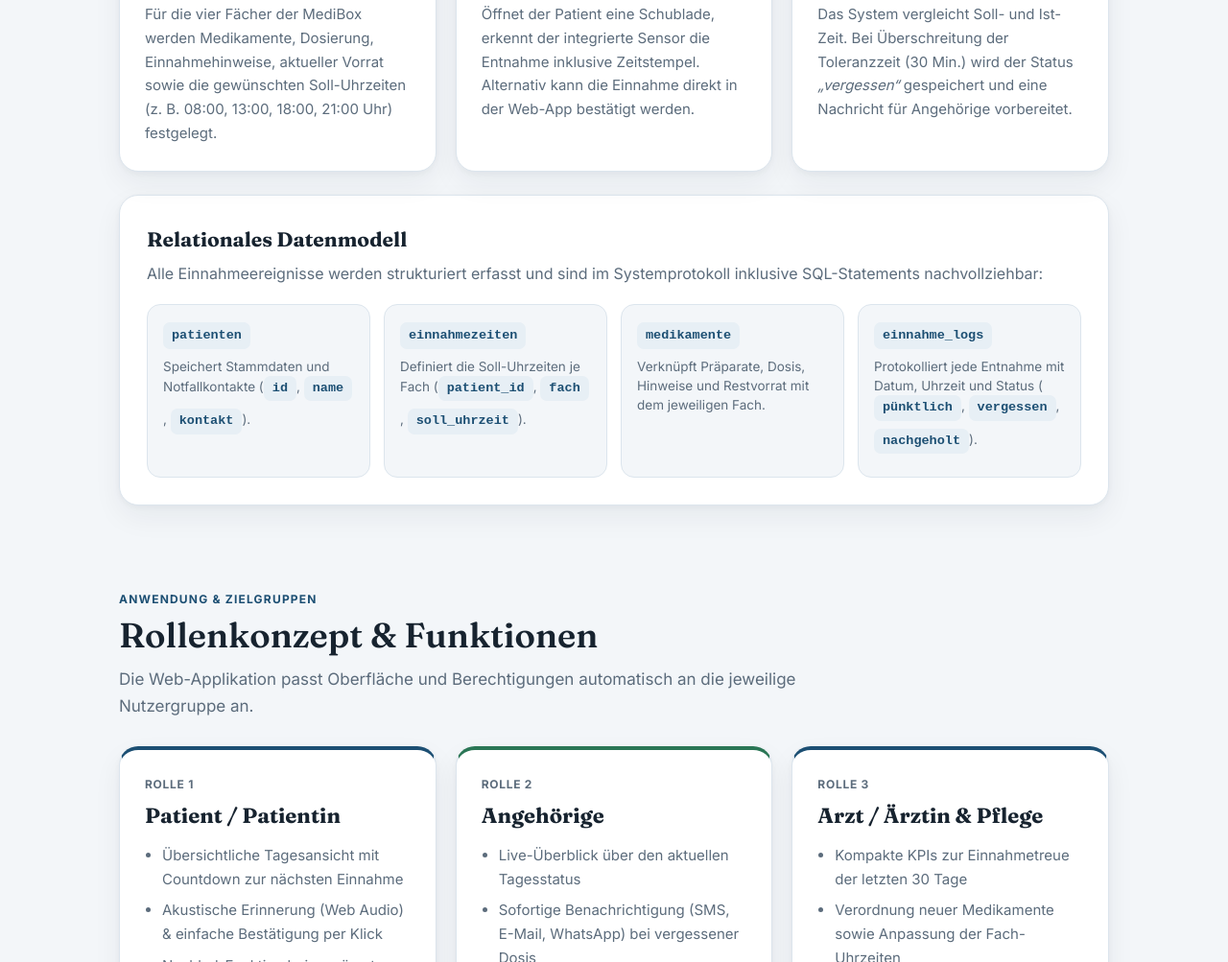
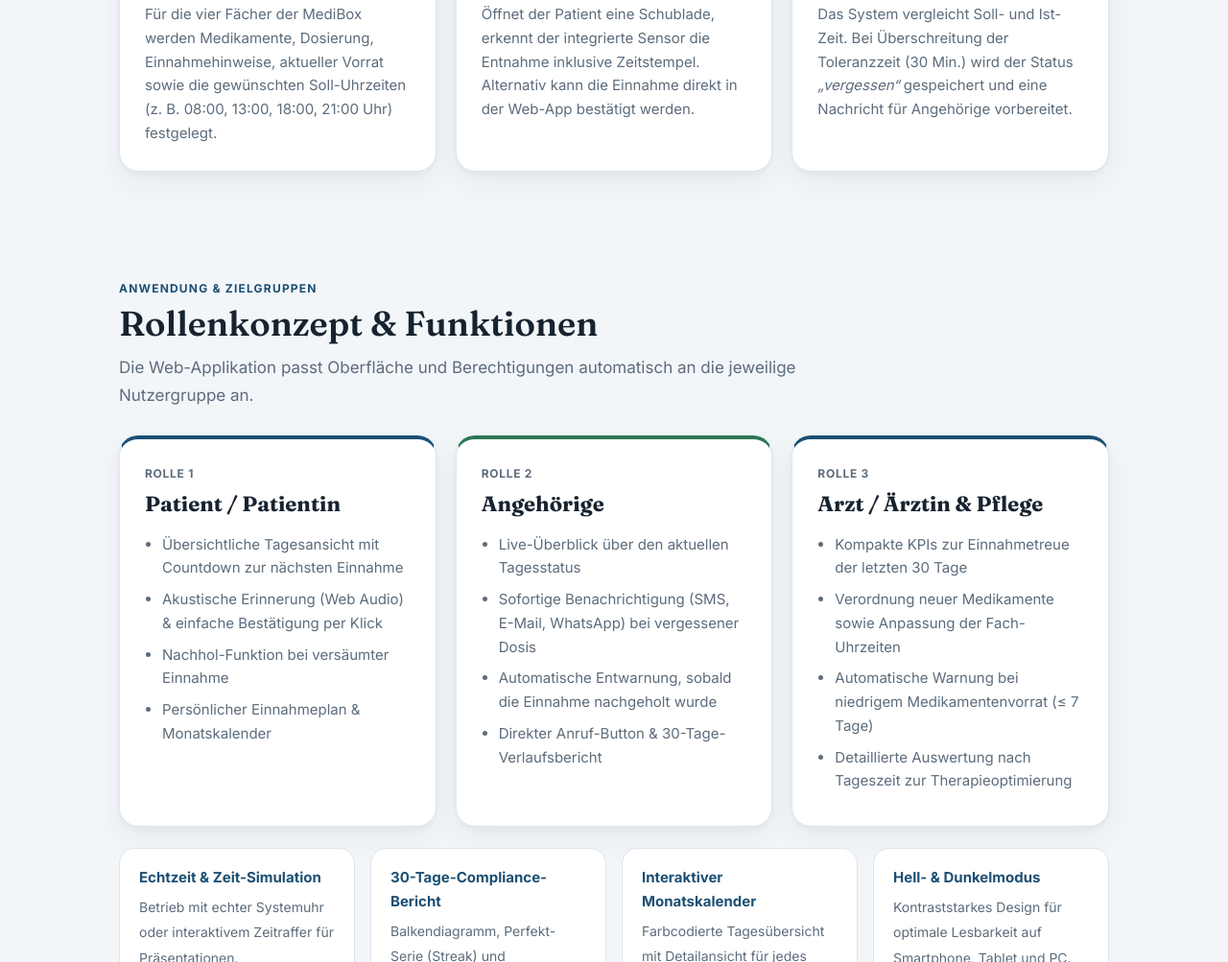
Before and after one commit to TomTomHDot/TomTomHDot.github.io, a plain HTML site: page index.html in a window 1280 px wide. Shown: the part 2394-3397 px from the top of the page at 96% size. Drawn offline with Linux system fonts and the light colour scheme.

Commit message:
relationales Datenmodell entfernt
Removed commented-out div for relational data model.

```diff
--- a/index.html
+++ b/index.html
@@ -1140,7 +1140,7 @@
           </div>
         </div>
 
-        <div class="db-box">
+        <!-- <div class="db-box">
           <h3>Relationales Datenmodell</h3>
           <p style="color: var(--mut); margin-bottom: 0;">
             Alle Einnahmeereignisse werden strukturiert erfasst und sind im Systemprotokoll inklusive SQL-Statements nachvollziehbar:
@@ -1163,7 +1163,7 @@
               <small>Protokolliert jede Entnahme mit Datum, Uhrzeit und Status (<code>pünktlich</code>, <code>vergessen</code>, <code>nachgeholt</code>).</small>
             </div>
           </div>
-        </div>
+        </div> -->
       </div>
     </section>
 
```
